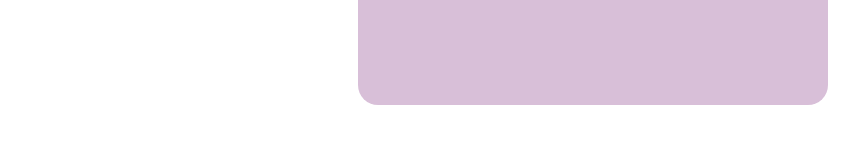
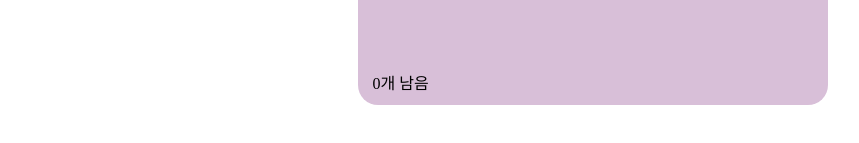
Before and after one commit to dnwn-9001/react-todolist, a React (Create React App) app: page / in a window 1280 px wide. Shown: the part 663-806 px from the top of the page, without its empty margins (210-1069 px from the left). Built offline with nearby package versions, Linux system fonts and the light colour scheme.

Commit message:
✨남은 할 일 개수 표시

```diff
--- a/src/components/list/List.js
+++ b/src/components/list/List.js
@@ -1,13 +1,24 @@
+import { useEffect, useState } from "react";
 import styles from "./List.module.css";
 import { Select } from "antd";
 
 const List = ({
-  listData,
+  filteredListData,
+  toDoListData,
   onClickStatusBtn,
   onClickDeleteBtn,
   onChangeSelect,
   onClickDeleteAllBtn,
 }) => {
+  const [incompleteCnt, setIncompleteCnt] = useState(0);
+  const todoRemaining = () => {
+    setIncompleteCnt(toDoListData?.filter((item) => !item.isDone)?.length);
+  };
+
+  useEffect(() => {
+    todoRemaining();
+  }, [toDoListData]);
+
   return (
     <div className={styles.working}>
       <div className={styles.working__header}>
@@ -31,7 +42,7 @@ const List = ({
 
       <div className={styles.working__div}>
         <ul className={styles.working__ul}>
-          {listData.map(
+          {filteredListData.map(
             (v, i) =>
               !v.isDone && (
                 <li className={styles.working__ul__li} key={`isNotDone_${i}`}>
@@ -58,7 +69,7 @@ const List = ({
           )}
         </ul>
         <ul className={styles.working__ul}>
-          {listData.map(
+          {filteredListData.map(
             (v, i) =>
               v.isDone && (
                 <li className={styles.working__ul__li} key={`isDone_${i}`}>
@@ -85,6 +96,10 @@ const List = ({
           )}
         </ul>
       </div>
+
+      <div>
+        <p>{incompleteCnt}개 남음</p>
+      </div>
     </div>
   );
 };
--- a/src/containers/mainContainer/MainContainer.js
+++ b/src/containers/mainContainer/MainContainer.js
@@ -55,6 +55,7 @@ const MainContainer = () => {
     if (result) setToDoList((prev) => prev.filter((item, i) => item.id !== id));
   };
 
+  // 전체 삭제
   const onDeleteAll = () => {
     const result = window.confirm("모두 삭제하시겠습니까?");
     if (result) {
@@ -84,7 +85,8 @@ const MainContainer = () => {
         onClick={onAddClickHandler}
       />
       <List
-        listData={filteredList}
+        filteredListData={filteredList}
+        toDoListData={toDoList}
         onClickStatusBtn={onStatusClickHandler}
         onClickDeleteBtn={onDeleteClickHandler}
         onChangeSelect={sortByStatus}
```
